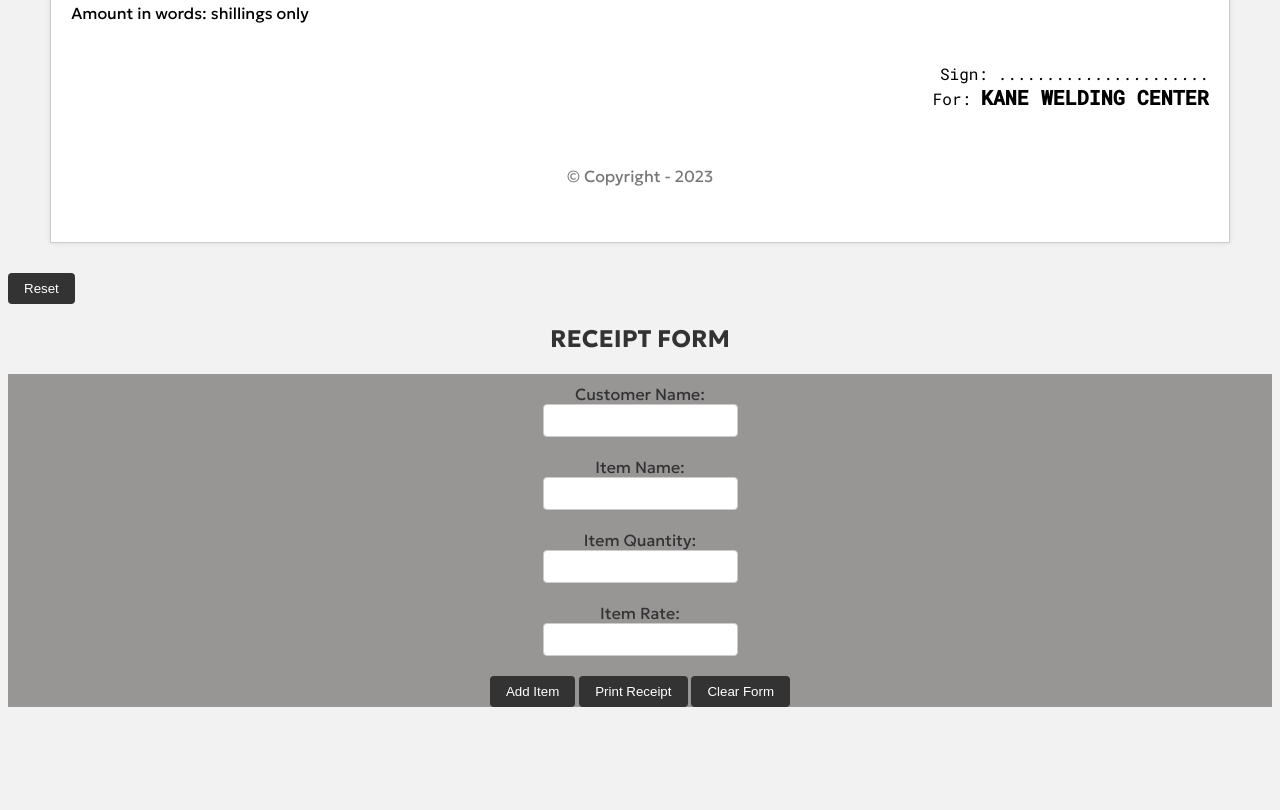
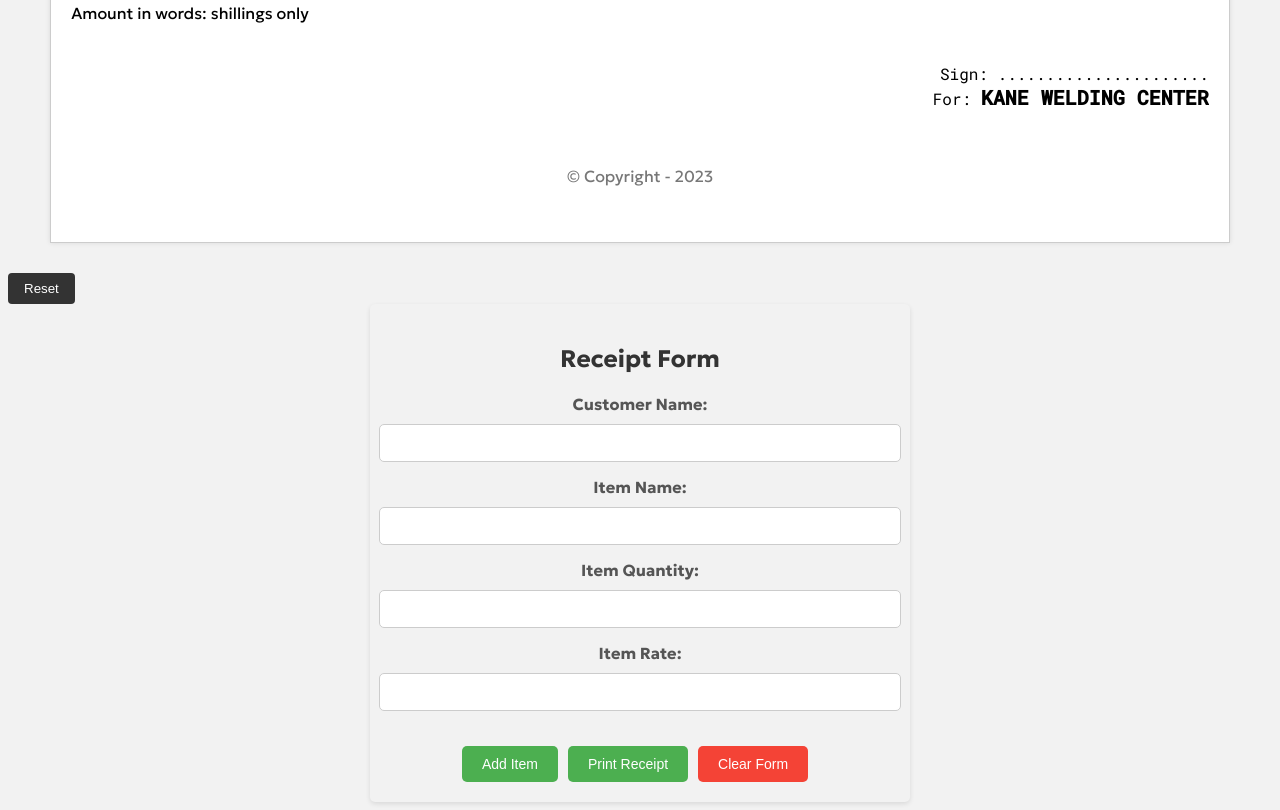
Before and after one commit to jesar-enl/jesar-enl.github.io, a plain HTML site: page index.html in a window 1280 px wide. Shown: the part 456-1266 px from the top of the page. Before the commit the page ends 1171 px from the top, so only its background shows below. Drawn offline with Linux system fonts and the light colour scheme; a web font is replaced by a local one.

Commit message:
Added more styles to receipt form

```diff
--- a/styles.css
+++ b/styles.css
@@ -144,46 +144,67 @@ body {
 }
 
 #receiptForm {
-  margin-top: 20px;
+    background-color: #f2f2f2;
+    padding: 20px;
+    border-radius: 5px;
+    box-shadow: 0 2px 5px rgba(0, 0, 0, 0.1);
+    text-align: center;
+    max-width: 500px;
+    margin: 0 auto;
   }
 
   #receiptForm h2 {
-  text-align: center;
+    font-size: 24px;
+    margin-bottom: 20px;
     color: #333;
-  text-transform: uppercase;
   }
 
   #receiptForm form {
     display: flex;
     flex-direction: column;
     align-items: center;
-  background-color: #989595;
   }
 
   #receiptForm label {
-  margin-top: 10px;
+    font-weight: bold;
+    margin-bottom: 10px;
+    color: #555;
+  }
+
+  #receiptForm input {
+    padding: 10px;
+    margin-bottom: 15px;
+    border-radius: 5px;
+    border: 1px solid #ccc;
+    width: 100%;
+    font-size: 14px;
     color: #333;
   }
 
-#receiptForm input {
-  margin-bottom: 10px;
-  padding: 8px;
-  border: 1px solid #ccc;
-  border-radius: 4px;
+  .btn-container {
+    margin-top: 20px;
+    display: flex;
+    justify-content: center;
   }
 
-#receiptForm button {
-  margin-top: 10px;
-  padding: 8px 16px;
-  background-color: #333;
+  .btn-container button {
+    padding: 10px 20px;
+    border-radius: 5px;
+    font-size: 14px;
+    background-color: #4CAF50;
     color: #fff;
     border: none;
-  border-radius: 4px;
     cursor: pointer;
+    margin-right: 10px;
+    transition: background-color 0.3s ease;
   }
 
-#receiptForm button:hover {
-  background-color: #555;
+  .btn-container button:last-child {
+    background-color: #f44336;
+  }
+
+  .btn-container button:hover {
+    background-color: #45a049;
   }
 
 footer {
@@ -263,10 +284,12 @@ footer {
   body * {
     visibility: hidden;
   }
+
   #receiptContainer,
   #receiptContainer * {
     visibility: visible;
   }
+
   #receiptContainer {
     position: absolute;
     left: 0;
@@ -274,3 +297,13 @@ footer {
     height: 90%;
   }
 }
+
+@media (max-width: 480px) {
+    #receiptForm {
+      padding: 10px;
+    }
+
+    #receiptForm input {
+      font-size: 12px;
+    }
+  }
```
Lines whose indentation alone changed are shown as unchanged.
